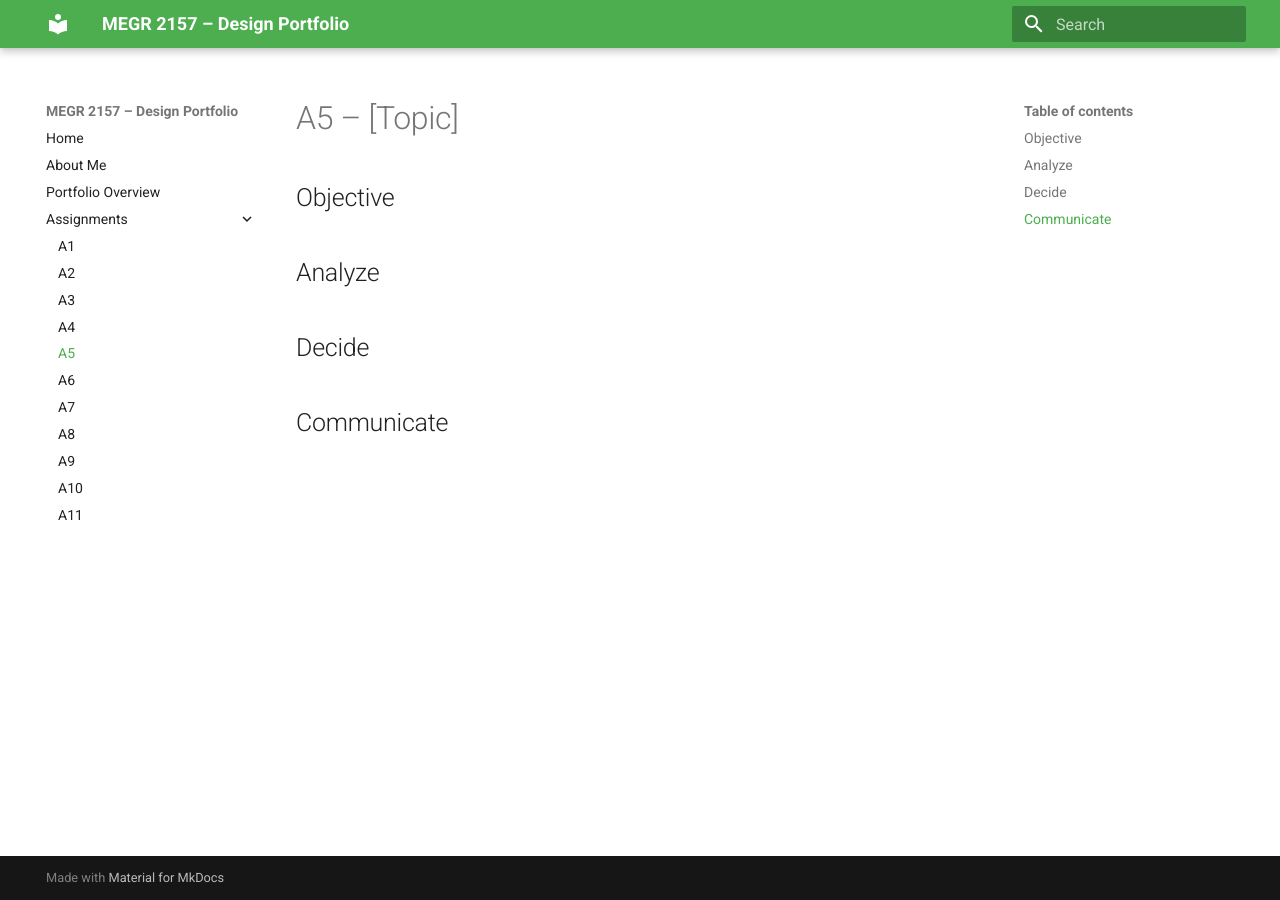
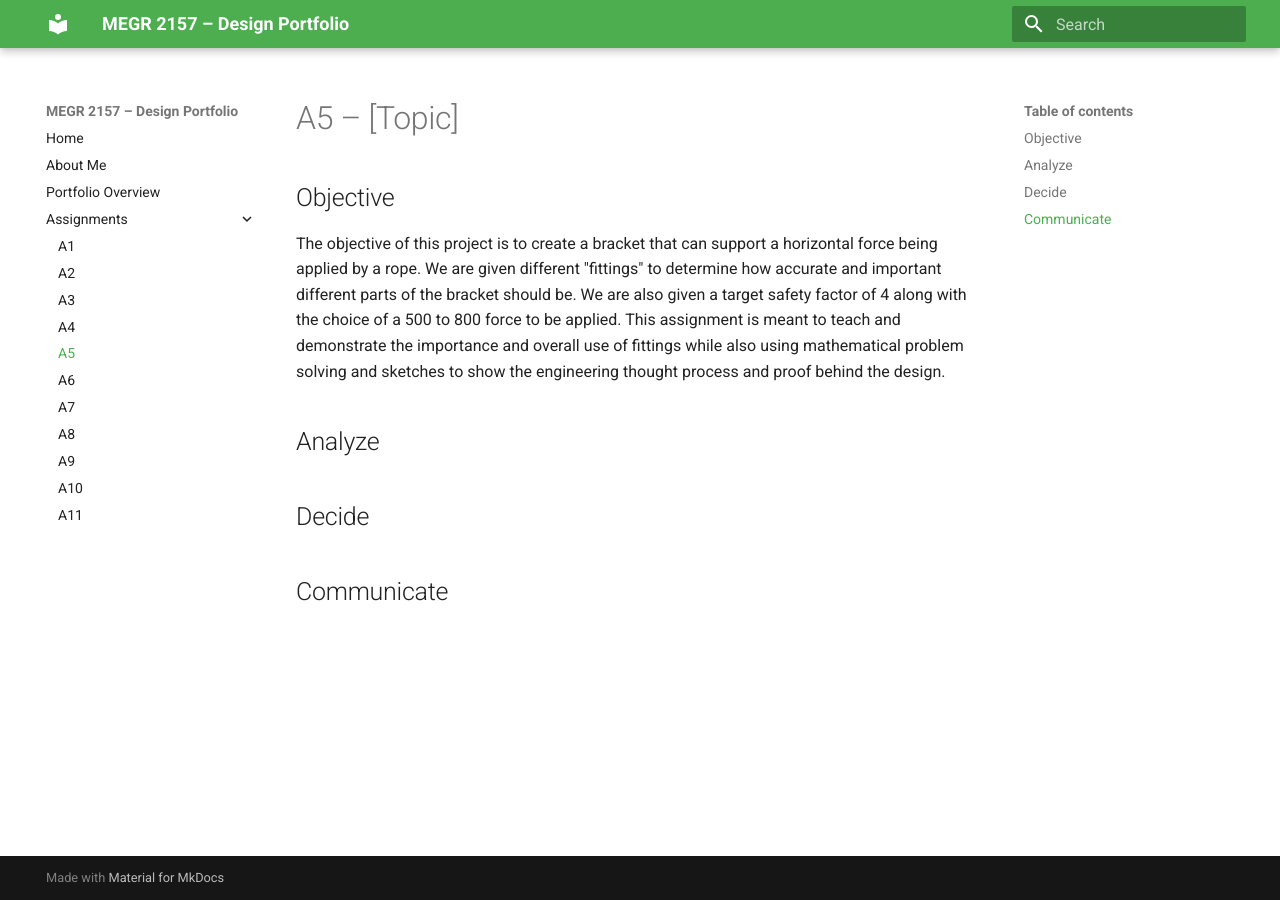
Before and after one commit to noaheme/design-projects-portfolio, an MkDocs documentation site: the page built from docs/assignments/A05/index.md, in a window 1280 px wide. Built offline with MkDocs 1.6.1 and Material for MkDocs 9.7.7, drawn with Linux system fonts in a browser that asks for light colours.

Commit message:
Add project objective for A5 assignment
Added project objective detailing the bracket's requirements and safety factors.

```diff
--- a/docs/assignments/A05/index.md
+++ b/docs/assignments/A05/index.md
@@ -2,6 +2,7 @@
 
 ## Objective
 
+The objective of this project is to create a bracket that can support a horizontal force being applied by a rope. We are given different "fittings" to determine how accurate and important different parts of the bracket should be. We are also given a target safety factor of 4 along with the choice of a 500 to 800 force to be applied. This assignment is meant to teach and demonstrate the importance and overall use of fittings while also using mathematical problem solving and sketches to show the engineering thought process and proof behind the design.
 
 ## Analyze
 
```
